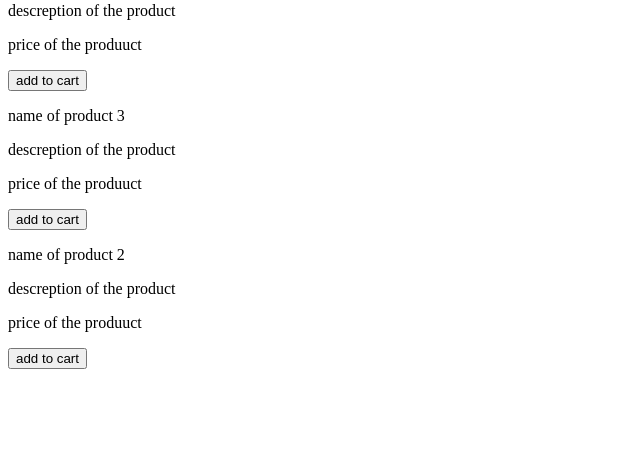
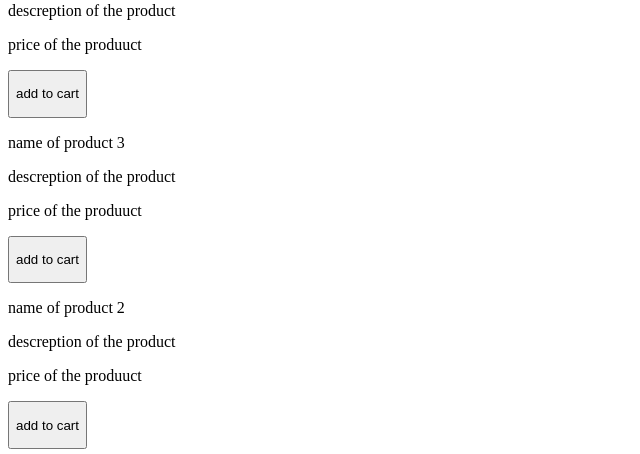
Before and after one commit to fablorv/ecommercedz, a Next.js app: page /products in a window 1280 px wide. Shown: the part 479-933 px from the top of the page, without its empty margins (0-640 px from the left). Before the commit the page ends 856 px from the top, so only its background shows below. Built offline with nearby package versions, Linux system fonts and the light colour scheme.

Commit message:
button text change when user click cart button

```diff
--- a/src/pages/products.js
+++ b/src/pages/products.js
@@ -1,6 +1,11 @@
 import Link from 'next/link'
+import {useState} from 'react'
 
 export default function Products(){
+  const [itemone, setItemone] = useState(false)
+  const [itemtwo, setItemtwo] = useState(false)
+  const [itemthree, setItemthree] = useState(false)
+
   return(
     <>
       <header>
@@ -25,9 +30,9 @@ export default function Products(){
             </div>
             <div className="products">
 
-              <div className='product1'><p>name of product 1 </p> <p> descreption of the product </p> <p> price of the produuct </p> <button> add to cart </button></div>
-              <div className='product2'><p>name of product 3 </p> <p> descreption of the product </p> <p> price of the produuct </p> <button> add to cart </button></div>
-              <div className='product3'><p>name of product 2 </p> <p> descreption of the product </p> <p> price of the produuct </p> <button> add to cart </button></div>
+              <div className='product1'><p>name of product 1 </p> <p> descreption of the product </p> <p> price of the produuct </p> <button onClick={()=> setItemone('true')}>{itemone ? <p>item in cart</p> : <p>add to cart</p>} </button></div>
+              <div className='product2'><p>name of product 3 </p> <p> descreption of the product </p> <p> price of the produuct </p> <button onClick={()=> setItemtwo('true')}> {itemtwo ? <p>item in cart</p> : <p>add to cart</p>} </button></div>
+              <div className='product3'><p>name of product 2 </p> <p> descreption of the product </p> <p> price of the produuct </p> <button onClick={()=> setItemthree(true)}> { itemthree ? <p>item in cart </p>: <p>add to cart</p>}  </button></div>
             </div>
         </div>
       </div>
```
